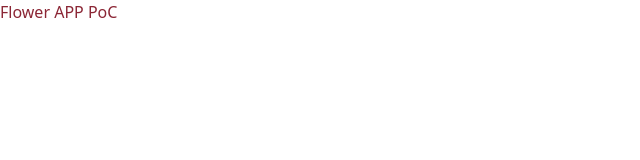
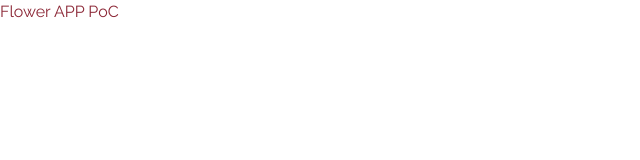
Before and after one commit to xrfg/flower-app-poc, a Next.js app: page / in a window 1280 px wide. Shown: the top 160 px of the page, without its empty margins (0-640 px from the left). Built offline with nearby package versions, Linux system fonts and the light colour scheme.

Commit message:
Add Raleway font

```diff
--- a/src/pages/_app.tsx
+++ b/src/pages/_app.tsx
@@ -1,6 +1,17 @@
-import '@/styles/globals.css'
-import type { AppProps } from 'next/app'
+import "@/styles/globals.css";
+import { Raleway } from "@next/font/google";
+import type { AppProps } from "next/app";
+
+const raleway = Raleway({
+  weight: ["400", "700"],
+  style: ["normal", "italic"],
+  subsets: ["latin"],
+});
 
 export default function App({ Component, pageProps }: AppProps) {
-  return <Component {...pageProps} />
+  return (
+    <main className={raleway.className}>
+      <Component {...pageProps} />
+    </main>
+  );
 }
```
